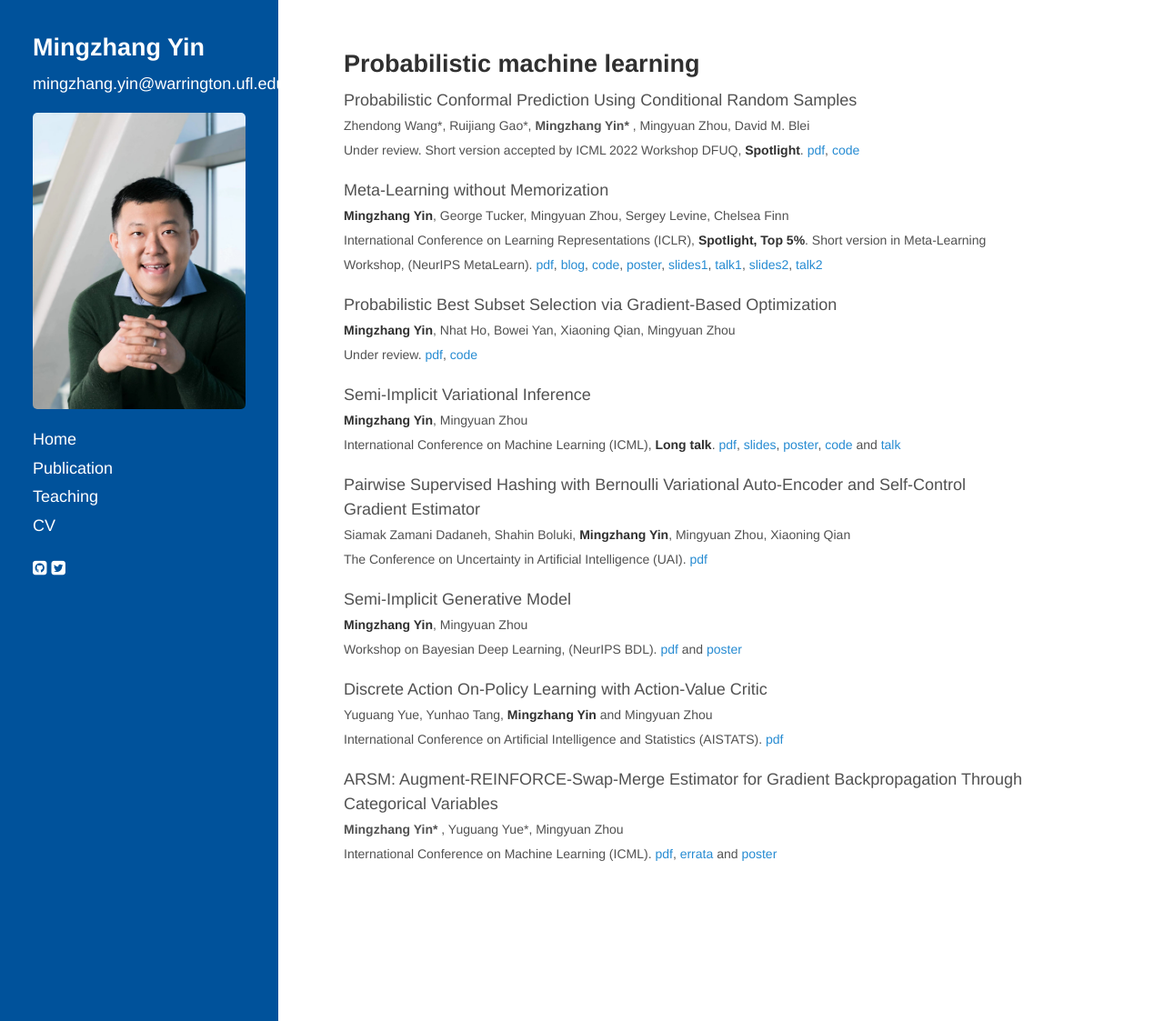
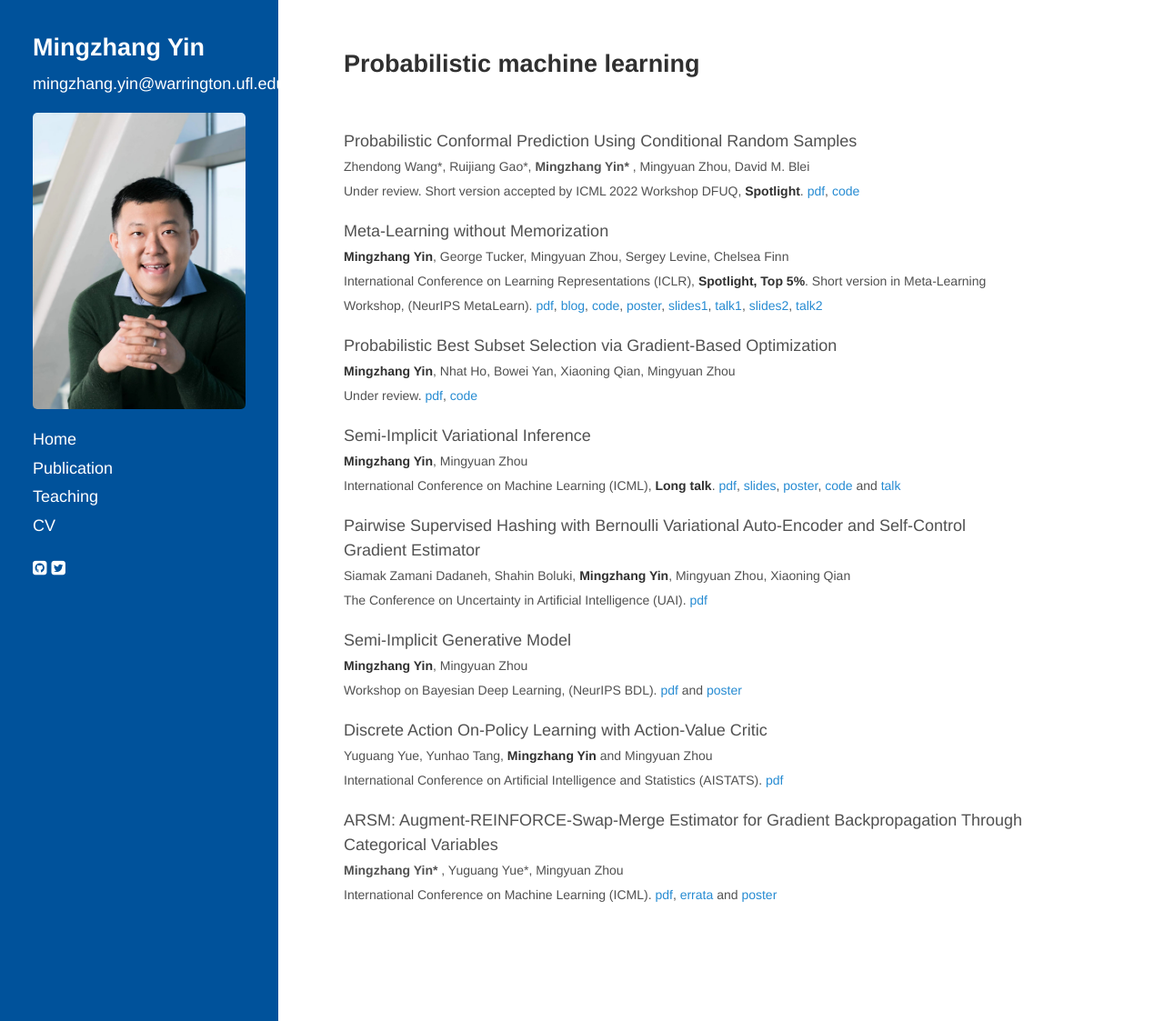
Before and after one commit to mingzhang-yin/mingzhang-yin.github.io, a Jekyll site: the page built from pubs/pml.md, in a window 1280 px wide and 1123 px high. Shown: the whole window at 91% size. Built offline with Jekyll 4.4.1, drawn with Linux system fonts in a browser that asks for light colours; nearby versions of some CDN libraries; a style sheet for code colours, icons or effects is not loaded.

Commit message:
Update pml.md

```diff
--- a/pubs/pml.md
+++ b/pubs/pml.md
@@ -4,7 +4,7 @@ layout: post
 comments: false
 ---
 
-<small></small>
+<br />
 
 Probabilistic Conformal Prediction Using Conditional Random Samples
 <br> <span style="font-size:14px">  Zhendong Wang\*, Ruijiang Gao\*, <b>Mingzhang Yin* </b>, Mingyuan Zhou, David M. Blei    <br> Under review. Short version accepted by ICML 2022 Workshop DFUQ, **Spotlight**. [pdf](https://arxiv.org/pdf/2206.06584.pdf), [code](https://github.com/Zhendong-Wang/Probabilistic-Conformal-Prediction)
```
